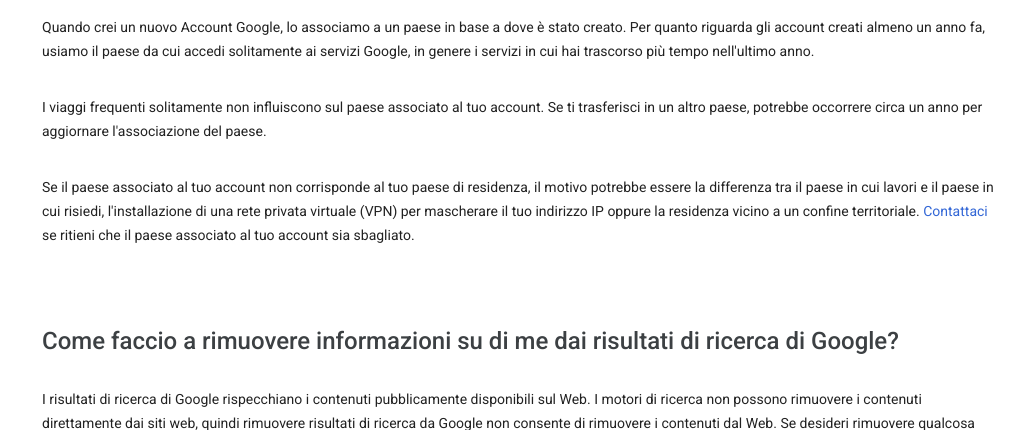
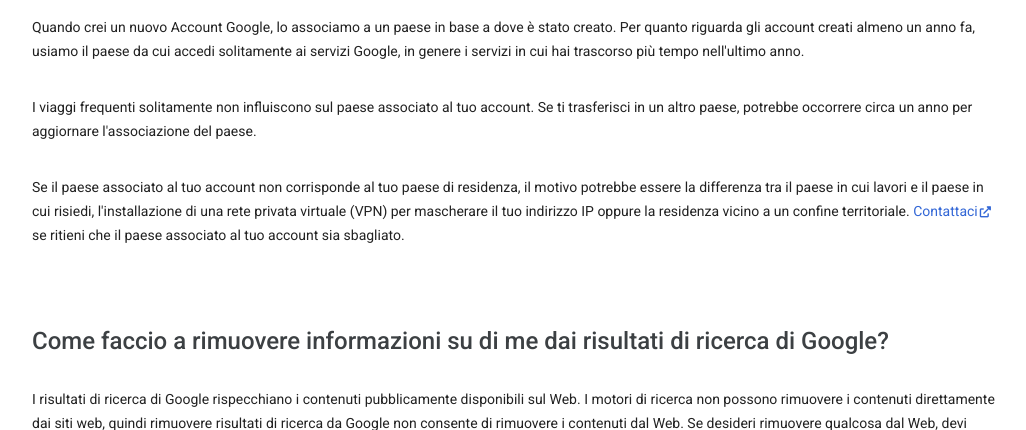
Before and after one commit to chazn3x/php-google-faq, a PHP site: page / in a window 1280 px wide. Shown: the part 1920-2350 px from the top of the page, without its empty margins (122-1148 px from the left). Run offline with PHP 8.4, Linux system fonts and the light colour scheme.

Commit message:
icona contattaci

```diff
--- a/css/style.css
+++ b/css/style.css
@@ -38,7 +38,7 @@ a {
 
 .container {
   width: 100%;
-  max-width: 1000px;
+  max-width: 1020px;
   padding: 1.5rem;
   margin: 0 auto;
 }
@@ -145,4 +145,9 @@ a {
 .faqs-link {
   color: #3367d6;
 }
+
+.faqs-link i {
+  font-size: .7rem;
+  margin-left: 2px;
+}
 /*# sourceMappingURL=style.css.map */
--- a/css/style.scss
+++ b/css/style.scss
@@ -36,7 +36,7 @@ a {
 // Commons
 .container {
     width: 100%;
-    max-width: 1000px;
+    max-width: 1020px;
     padding: 1.5rem;
     margin: 0 auto;
 }
@@ -121,6 +121,10 @@ a {
     }
     &-link {
         color: #3367d6;
+        i {
+            font-size: .7rem;
+            margin-left: 2px;
+        }
     }
 }
 
--- a/index.php
+++ b/index.php
@@ -77,7 +77,7 @@ $faqs = [
             I viaggi frequenti solitamente non influiscono sul paese associato al tuo account. Se ti trasferisci in un altro paese, potrebbe occorrere circa un anno per aggiornare l'associazione del paese.
         </p>
         <p>
-            Se il paese associato al tuo account non corrisponde al tuo paese di residenza, il motivo potrebbe essere la differenza tra il paese in cui lavori e il paese in cui risiedi, l'installazione di una rete privata virtuale (VPN) per mascherare il tuo indirizzo IP oppure la residenza vicino a un confine territoriale. <a class='faqs-link' href='#' >Contattaci</a> se ritieni che il paese associato al tuo account sia sbagliato.
+            Se il paese associato al tuo account non corrisponde al tuo paese di residenza, il motivo potrebbe essere la differenza tra il paese in cui lavori e il paese in cui risiedi, l'installazione di una rete privata virtuale (VPN) per mascherare il tuo indirizzo IP oppure la residenza vicino a un confine territoriale. <a class='faqs-link' href='#' >Contattaci<i class='fas fa-external-link-alt'></i></a> se ritieni che il paese associato al tuo account sia sbagliato.
         </p>"
     ],
     [
@@ -105,6 +105,7 @@ $faqs = [
     <meta name="viewport" content="width=device-width, initial-scale=1.0">
     <title>Google Faq</title>
     <link rel="stylesheet" href="./css/style.css">
+    <link rel="stylesheet" href="https://cdnjs.cloudflare.com/ajax/libs/font-awesome/6.0.0-beta3/css/all.min.css" integrity="sha512-Fo3rlrZj/k7ujTnHg4CGR2D7kSs0v4LLanw2qksYuRlEzO+tcaEPQogQ0KaoGN26/zrn20ImR1DfuLWnOo7aBA==" crossorigin="anonymous" referrerpolicy="no-referrer" />
 </head>
 <body>
     <!-- Header -->
```
Also changed, not shown: 1 other file.
